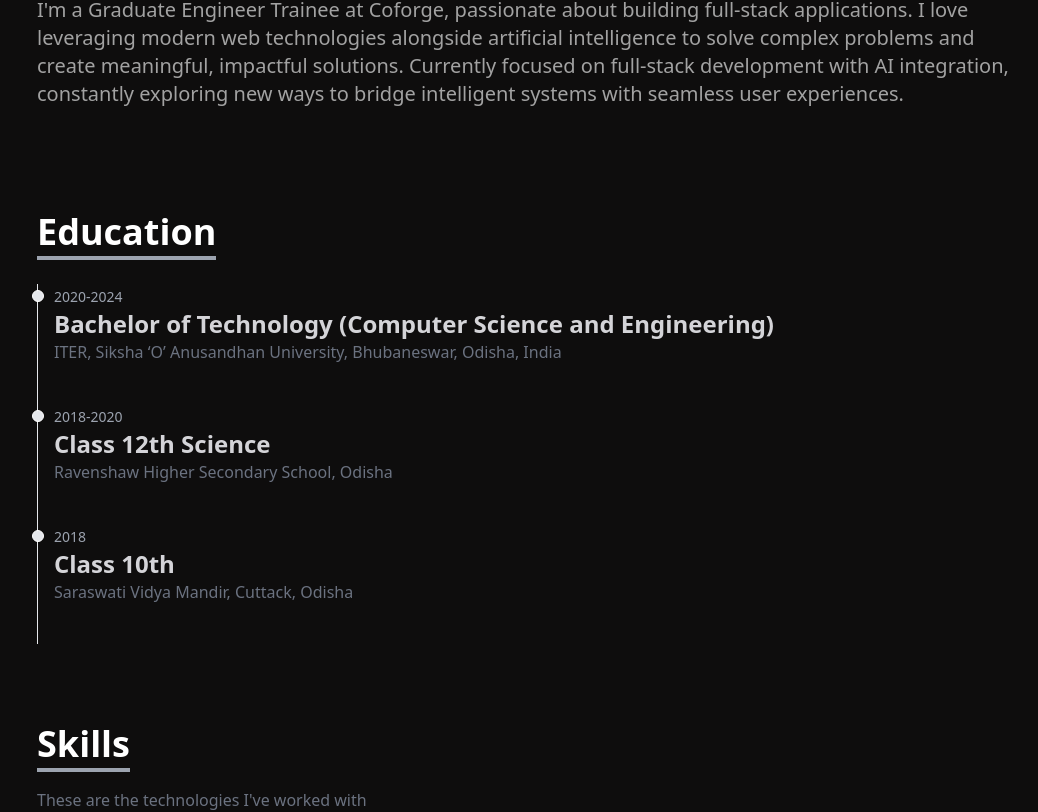
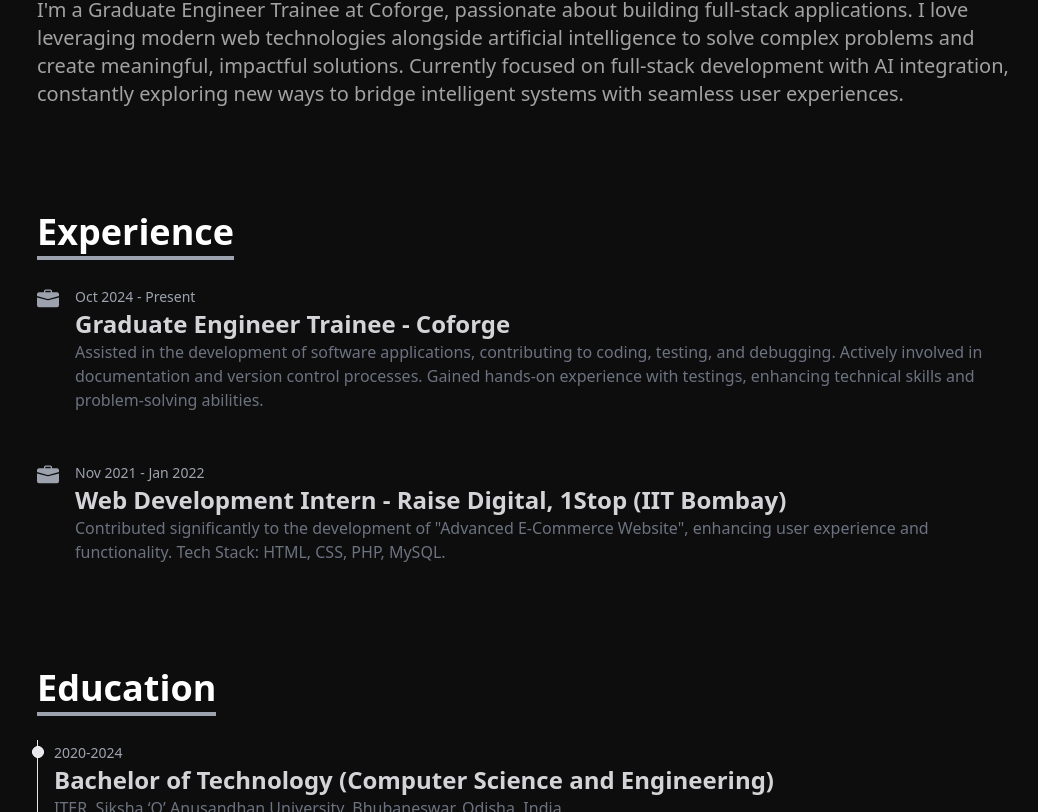
Before and after one commit to RashP07/portfolio, a React (Create React App) app: page / in a window 1280 px wide. Shown: the part 728-1540 px from the top of the page, without its empty margins (107-1145 px from the left). Built offline with nearby package versions, Linux system fonts and the light colour scheme.

Commit message:
add experience

```diff
--- a/src/App.js
+++ b/src/App.js
@@ -3,6 +3,7 @@ import React from 'react';
 import About from './components/About';
 import Home from './components/Home';
 import Navbar from './components/Navbar';
+import Experience from './components/Experience';
 import Education from './components/Education';
 import Skills from './components/Skills';
 import Project from './components/Project';
@@ -18,6 +19,7 @@ function App() {
       <Navbar/>
       <Home />
       <About/>
+    <Experience/>
     <Education/>
    <Skills/>
   <Project/>
--- /dev/null
+++ b/src/components/Experience.jsx
@@ -0,0 +1,46 @@
+import React from 'react';
+import { BsBriefcaseFill } from 'react-icons/bs';
+
+const Experience = () => {
+
+  const experienceDetails = [
+    {
+      id: 1,
+      title: 'Graduate Engineer Trainee - Coforge',
+      date: 'Oct 2024 - Present',
+      description: 'Assisted in the development of software applications, contributing to coding, testing, and debugging. Actively involved in documentation and version control processes. Gained hands-on experience with testings, enhancing technical skills and problem-solving abilities.',
+    },
+    {
+      id: 2,
+      title: 'Web Development Intern - Raise Digital, 1Stop (IIT Bombay)',
+      date: 'Nov 2021 - Jan 2022',
+      description: 'Contributed significantly to the development of "Advanced E-Commerce Website", enhancing user experience and functionality. Tech Stack: HTML, CSS, PHP, MySQL.',
+    },
+  ];
+
+  return (
+    <div name="Experience" className='pt-14 w-full h-auto text-white w-full h-full'>
+      <div className='max-w-screen-lg max-h-screen-lg p-4 mx-auto flex flex-col justify-center w-full h-auto'>
+        <div className='pb-8'>
+          <p className='text-4xl font-bold inline border-b-4 border-gray-400'>Experience</p>
+        </div>
+        <div className="flex flex-col gap-8">
+          {experienceDetails.map((experience) => (
+            <div key={experience.id} className="flex gap-4">
+              <div className="mt-1 text-gray-400">
+                <BsBriefcaseFill size={22} />
+              </div>
+              <div>
+                <time className="mb-1 text-sm font-normal leading-none text-gray-400 dark:text-gray-500">{experience.date}</time>
+                <h3 className="md:text-2xl font-semibold text-[#d4d4d8]">{experience.title}</h3>
+                <p className="mb-4 text-base font-normal text-gray-500">{experience.description}</p>
+              </div>
+            </div>
+          ))}
+        </div>
+      </div>
+    </div>
+  );
+};
+
+export default Experience;
--- a/src/components/Navbar.jsx
+++ b/src/components/Navbar.jsx
@@ -14,19 +14,24 @@ const navLinksdata = [
   },
   {
     id: 3,
+    title: "Experience",
+    link: "Experience",
+  },
+  {
+    id: 4,
     title: "Education",
     link: "Education",
   },
-   {
-    id: 4,
+  {
+    id: 5,
     title: "Skills",
     link: "Skills",
   },
   {
-  id: 5,
-  title: "Project",
-  link: "Project",
-},
+    id: 6,
+    title: "Project",
+    link: "Project",
+  },
 
 ];
 const Navbar = () => {
```
